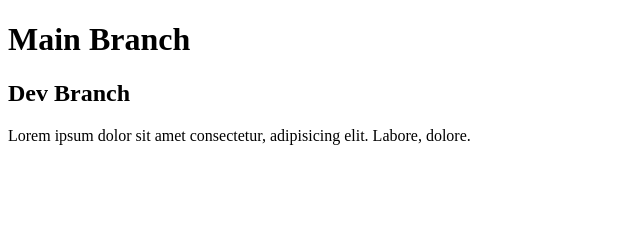
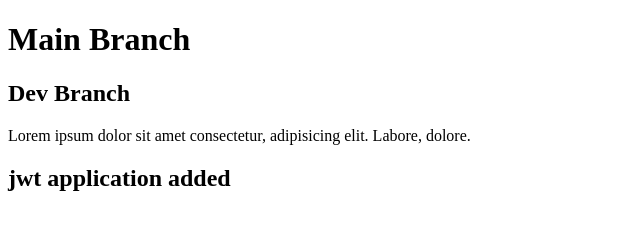
Before and after one commit to sajjathossainbd/sixEliteSecondDemo, a plain HTML site: page index.htm in a window 1280 px wide. Shown: the whole page, without its empty margins (0-640 px from the left). Drawn offline with Linux system fonts and the light colour scheme.

Commit message:
jwt added

```diff
--- a/index.htm
+++ b/index.htm
@@ -10,5 +10,6 @@
 
     <h2>Dev Branch</h2>
     <p>Lorem ipsum dolor sit amet consectetur, adipisicing elit. Labore, dolore.</p>
+    <h2>jwt application added</h2>
 </body>
 </html>
```
